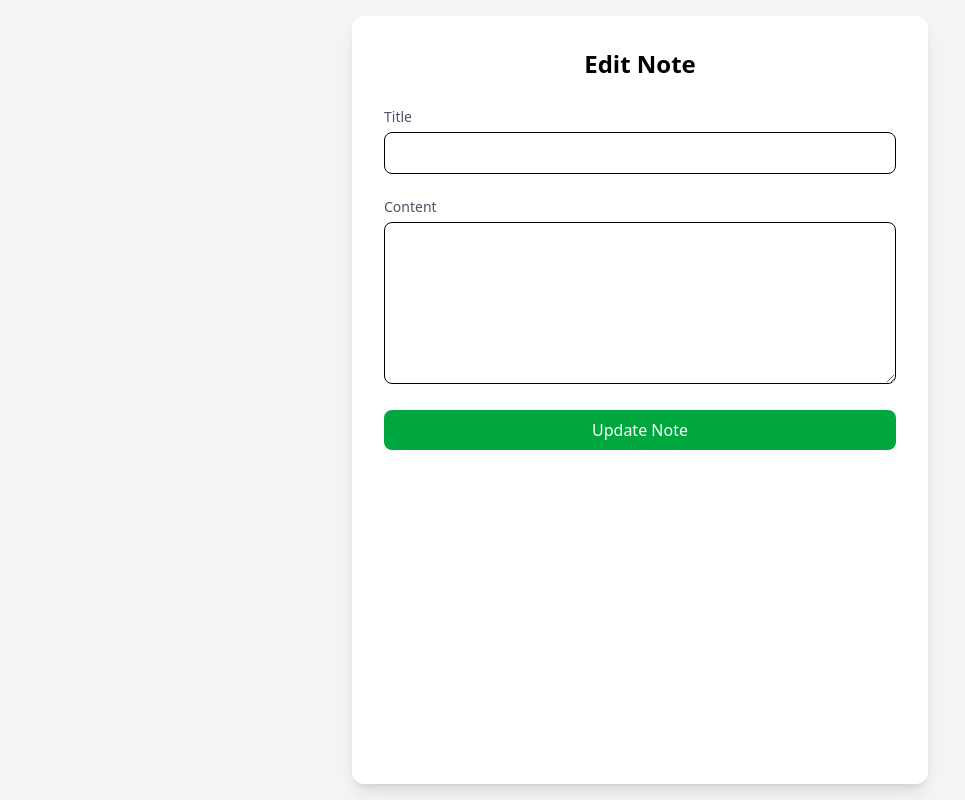
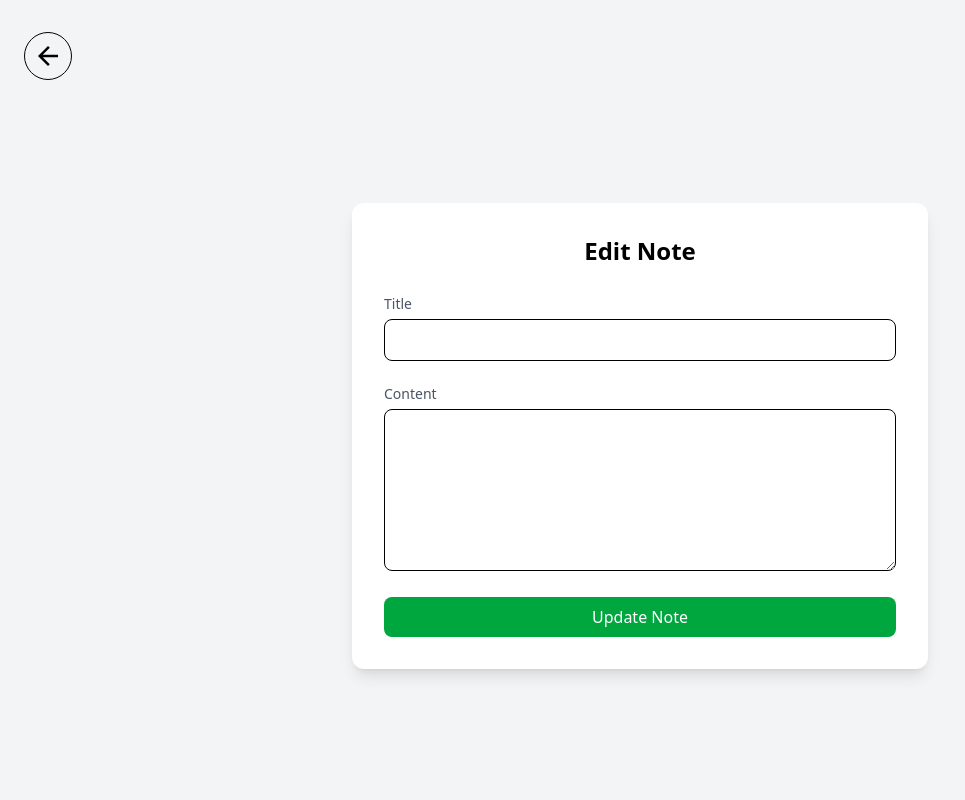
Before and after one commit to Aghakarim-23/notes-front, a React (Vite) app: page /notes/noteEdit/1 in a window 1280 px wide. Shown: the whole page, without its empty margins (0-965 px from the left). Built offline with nearby package versions, Linux system fonts and the light colour scheme; no server answers.

Commit message:
UI updates

```diff
--- /dev/null
+++ b/src/components/shared/BackButton.jsx
@@ -0,0 +1,18 @@
+import React from "react";
+import { MdOutlineArrowBack } from "react-icons/md";
+import { useNavigate } from "react-router-dom";
+
+const BackButton = ({style}) => {
+  const navigate = useNavigate();
+
+  return (
+    <div
+      onClick={() => navigate("/notes")}
+      className={style}
+    >
+      <MdOutlineArrowBack className="text-3xl" />
+    </div>
+  );
+};
+
+export default BackButton;
--- a/src/pages/NoteDetail.jsx
+++ b/src/pages/NoteDetail.jsx
@@ -3,6 +3,8 @@ import { useParams, useNavigate } from "react-router-dom";
 import api from "../api/api";
 import { useAuth } from "../context/AuthContext";
 import { MdOutlineArrowBack } from "react-icons/md";
+import BackButton from "../components/shared/BackButton";
+import ConfirmModal from "../components/ConfirmModal.jsx"
 
 
 const NoteDetail = () => {
@@ -12,6 +14,7 @@ const NoteDetail = () => {
 
   const [note, setNote] = useState(null);
   const [loading, setLoading] = useState(true);
+  const [isOpenModal, setIsOpenModal] = useState(false)
 
   useEffect(() => {
     const fetchNote = async () => {
@@ -46,11 +49,7 @@ const NoteDetail = () => {
 
   return (
     <div className="h-screen bg-gray-100 flex p-4 justify-center items-center relative">
-      <div
-          onClick={() => navigate("/notes")}
-          className="absolute top-10 left-6 rounded-full border p-2 cursor-pointer hover:bg-white transition">
-        <MdOutlineArrowBack  className="text-3xl"/>
-      </div>
+     <BackButton style="absolute top-10 left-6 rounded-full border p-2 cursor-pointer hover:bg-white transition"/>
       <div className="bg-white shadow-md rounded-lg p-8 w-full max-w-xl">
 
         <h1 className="text-xl font-semibold mb-3">{note.title}</h1>
@@ -66,20 +65,23 @@ const NoteDetail = () => {
         <div className="flex justify-between">
           <button
             onClick={() => navigate(`/notes/noteEdit/${id}`)}
-            className="px-4 py-2 rounded bg-blue-600 text-white hover:bg-blue-700 transition"
+            className="px-4 py-2 rounded bg-blue-600 text-white hover:bg-blue-700 transition cursor-pointer"
           >
             Edit
           </button>
 
           <button
-            onClick={handleDelete}
-            className="px-4 py-2 rounded bg-red-600 text-white hover:bg-red-700 transition"
+            onClick={() => {
+              setIsOpenModal(!isOpenModal)
+            }}
+            className="px-4 py-2 rounded bg-red-600 text-white hover:bg-red-700 transition cursor-pointer"
           >
             Delete
           </button>
         </div>
 
       </div>
+      <ConfirmModal isOpenModal={isOpenModal} setIsOpenModal={setIsOpenModal} onConfirm={() => handleDelete()}/>
     </div>
   );
 };
--- a/src/pages/NoteEdit.jsx
+++ b/src/pages/NoteEdit.jsx
@@ -2,6 +2,7 @@ import React, { useState, useEffect } from "react";
 import { useParams, useNavigate } from "react-router-dom";
 import api from "../api/api";
 import { useAuth } from "../context/AuthContext";
+import BackButton from "../components/shared/BackButton";
 
 const NoteEdit = () => {
   const { id } = useParams(); // Get note ID from URL
@@ -54,8 +55,9 @@ const NoteEdit = () => {
   if (loading) return <p className="text-center mt-10">Loading note...</p>;
 
   return (
-    <div className="min-h-screen bg-gray-100 p-4 flex justify-center">
-      <div className="bg-white shadow-lg rounded-xl p-8 w-full max-w-xl">
+    <div className="min-h-screen bg-gray-100 p-4 flex justify-center items-center">
+      <BackButton style="absolute top-6 md:top-8 left-6 rounded-full border p-2 cursor-pointer hover:bg-white transition"/>
+      <div className="bg-white shadow-lg rounded-xl p-8 w-full max-w-xl mt-18">
         <h1 className="text-2xl font-bold mb-6 text-center">Edit Note</h1>
         <form onSubmit={handleSubmit} className="space-y-5">
           <div>
@@ -84,7 +86,7 @@ const NoteEdit = () => {
           <button
             type="submit"
             disabled={updating}
-            className="w-full bg-green-600 text-white py-2 rounded-lg hover:bg-green-700 transition"
+            className="w-full bg-green-600 text-white py-2 rounded-lg hover:bg-green-700 transition cursor-pointer"
           >
             {updating ? "Updating..." : "Update Note"}
           </button>
```
